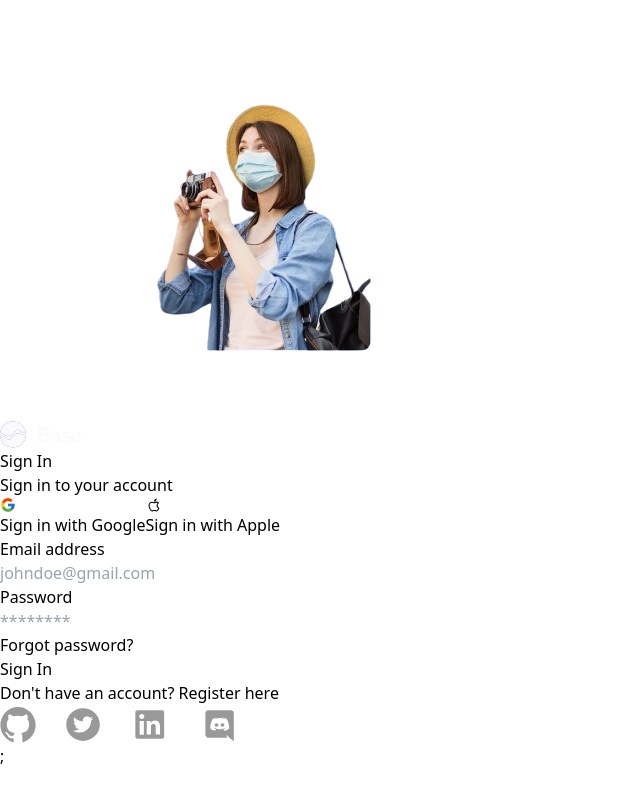
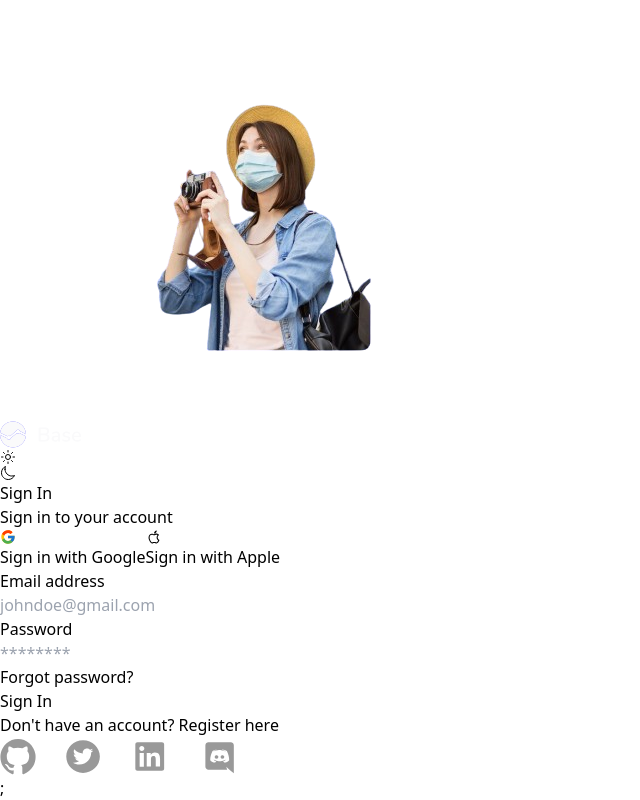
Before and after one commit to SHIVA-6699/openinapp-task1, a React (Vite) app: page / in a window 1280 px wide. Shown: the part 320-1120 px from the top of the page, without its empty margins (0-640 px from the left). Before the commit the page ends 1088 px from the top, so only its background shows below. Built offline with nearby package versions, Linux system fonts and the light colour scheme; no server answers.

Commit message:
[Finish]

```diff
--- a/src/components/FileUpload.jsx
+++ b/src/components/FileUpload.jsx
@@ -154,7 +154,7 @@ const FileUpload = () => {
             </>
           )}
           {fileName && (
-            <div className="flex flex-col items-center space-x-3">
+            <div className="flex w-[4rem] lg:w-full flex-col items-center space-x-3">
               {/* File uploaded SVG and name */}
               <p className="text-gray-600 dark:text-white">{fileName}</p>
               <button
--- a/src/components/Login.jsx
+++ b/src/components/Login.jsx
@@ -17,12 +17,12 @@ const Login = () => {
     formState: { errors },
     reset,
   } = useForm();
+  const notify = (info) => toast(info);
   const onSubmit = (data) => {
     notify("Login Successful");
     reset();
     console.log(data);
   };
-  const notify = (info) => toast(info);
   const login = useGoogleLogin({
     onSuccess: async (response) => {
       try {
@@ -37,8 +37,8 @@ const Login = () => {
         if (res.status === 200) {
           setUserData(res.data);
           localStorage.setItem("userData", JSON.stringify(res.data));
-
           navigate("/home");
+          notify("Login Successful");
         }
         console.log(res);
       } catch (err) {
@@ -124,7 +124,12 @@ const Login = () => {
             />
           </svg>
         </div>
-        <div className=" p-8 rounded-lg w-11/12 lg:w-2/3">
+        <div className=" p-8 rounded-lg w-11/12 lg:w-2/3 space-y-5">
+        <div className=" lg:hidden">
+
+          { <ToggleButton />}
+        </div>
+
           <h1 className="font-montserrat font-bold text-4xl mb-4 dark:text-white">
             Sign In
           </h1>
```
